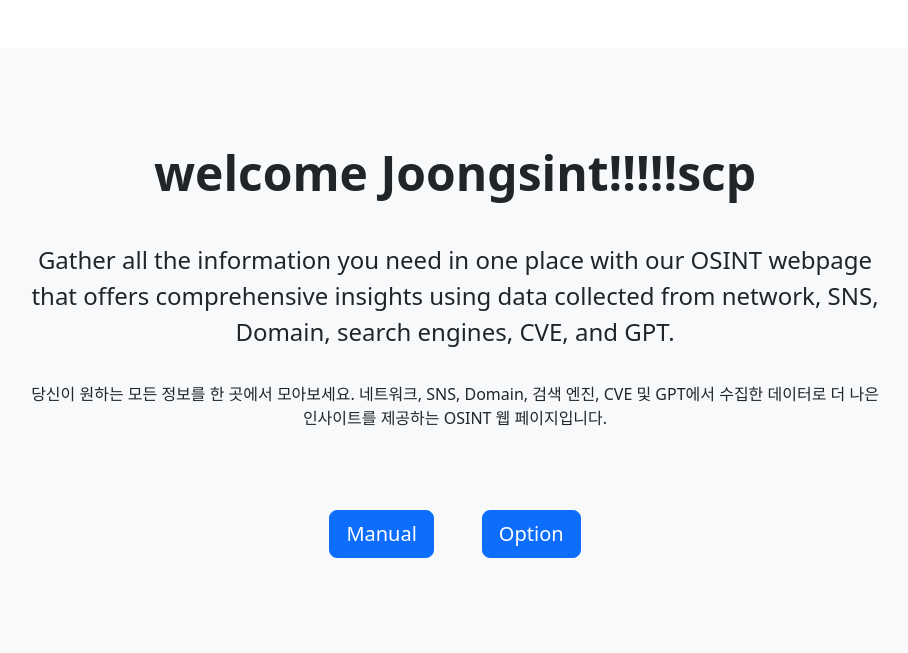
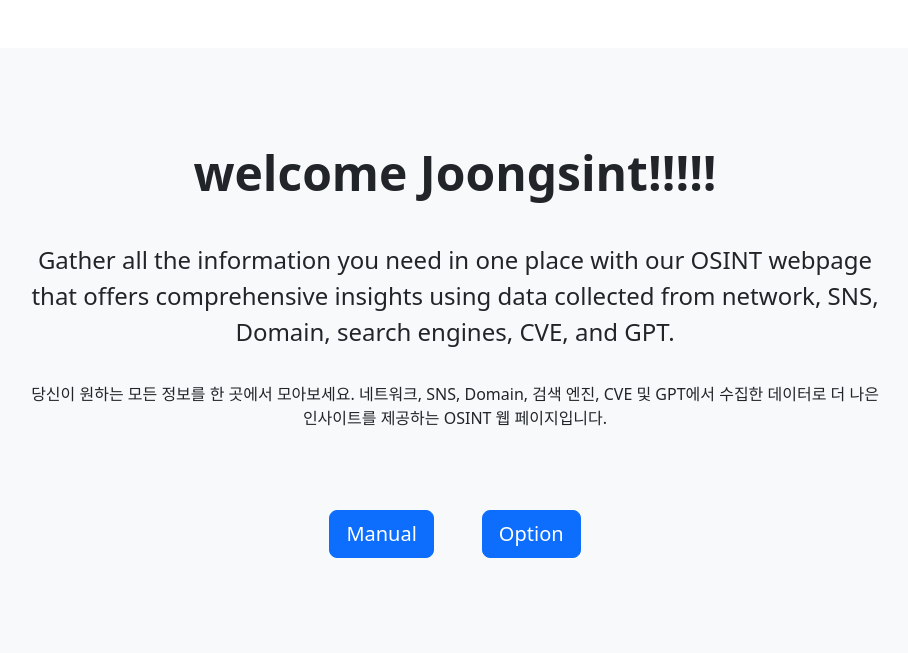
Before and after one commit to wpgur/JOONGSINT, a Flask app: page / in a window 1280 px wide. Shown: the part 56-709 px from the top of the page, without its empty margins (185-1093 px from the left). Run offline with Flask 2, Linux system fonts and the light colour scheme; some libraries are stand-ins or nearby versions.

Commit message:
init recode

```diff
--- a/templates/index.html
+++ b/templates/index.html
@@ -67,7 +67,7 @@
       <div class="container px-lg-5">
         <div class="p-4 p-lg-5 bg-light rounded-3 text-center">
           <div class="m-4 m-lg-5">
-            <h1 class="display-5 fw-bold">welcome Joongsint!!!!!scp</h1>
+            <h1 class="display-5 fw-bold">welcome Joongsint!!!!!</h1>
             <p class="fs-4">
               Gather all the information you need in one place with our OSINT
               webpage that offers comprehensive insights using data collected
```
